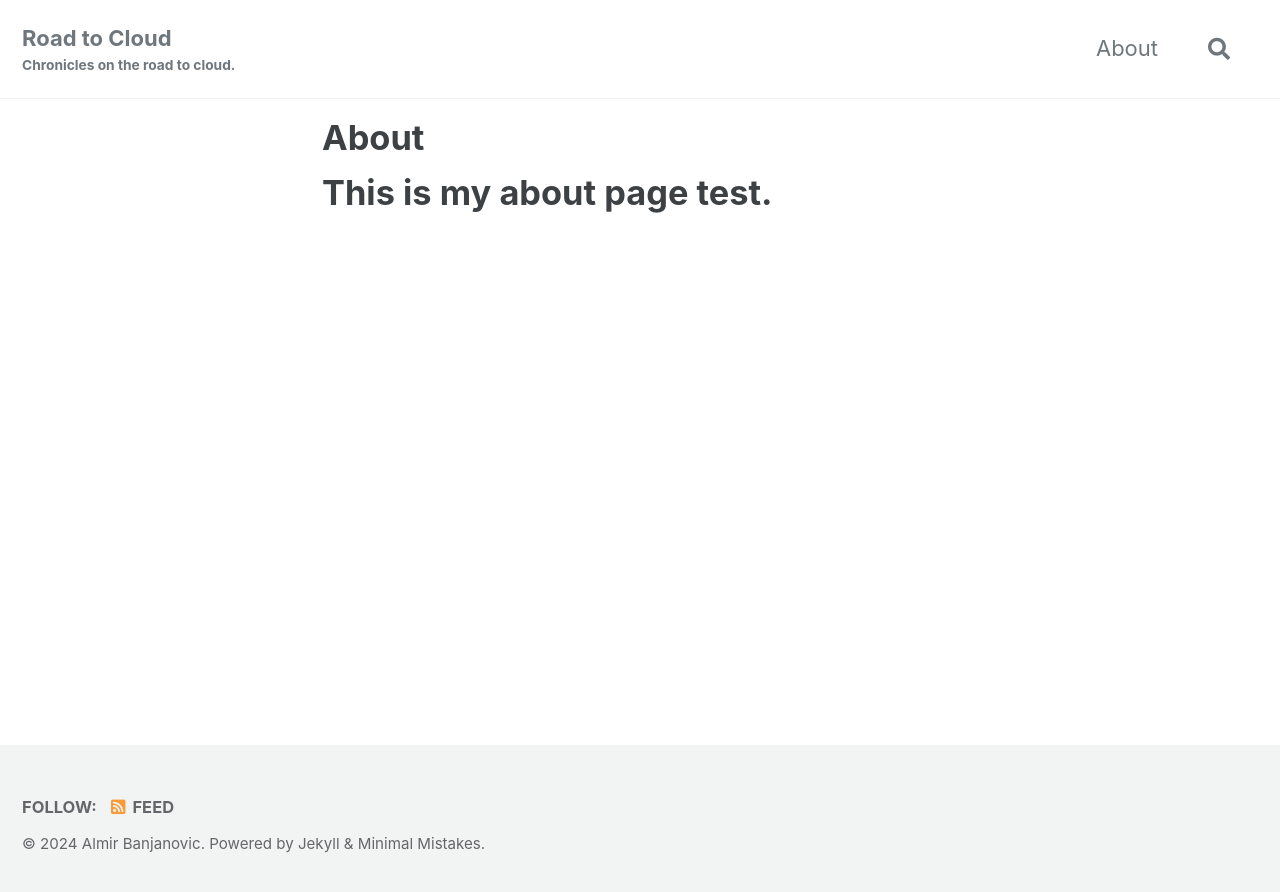
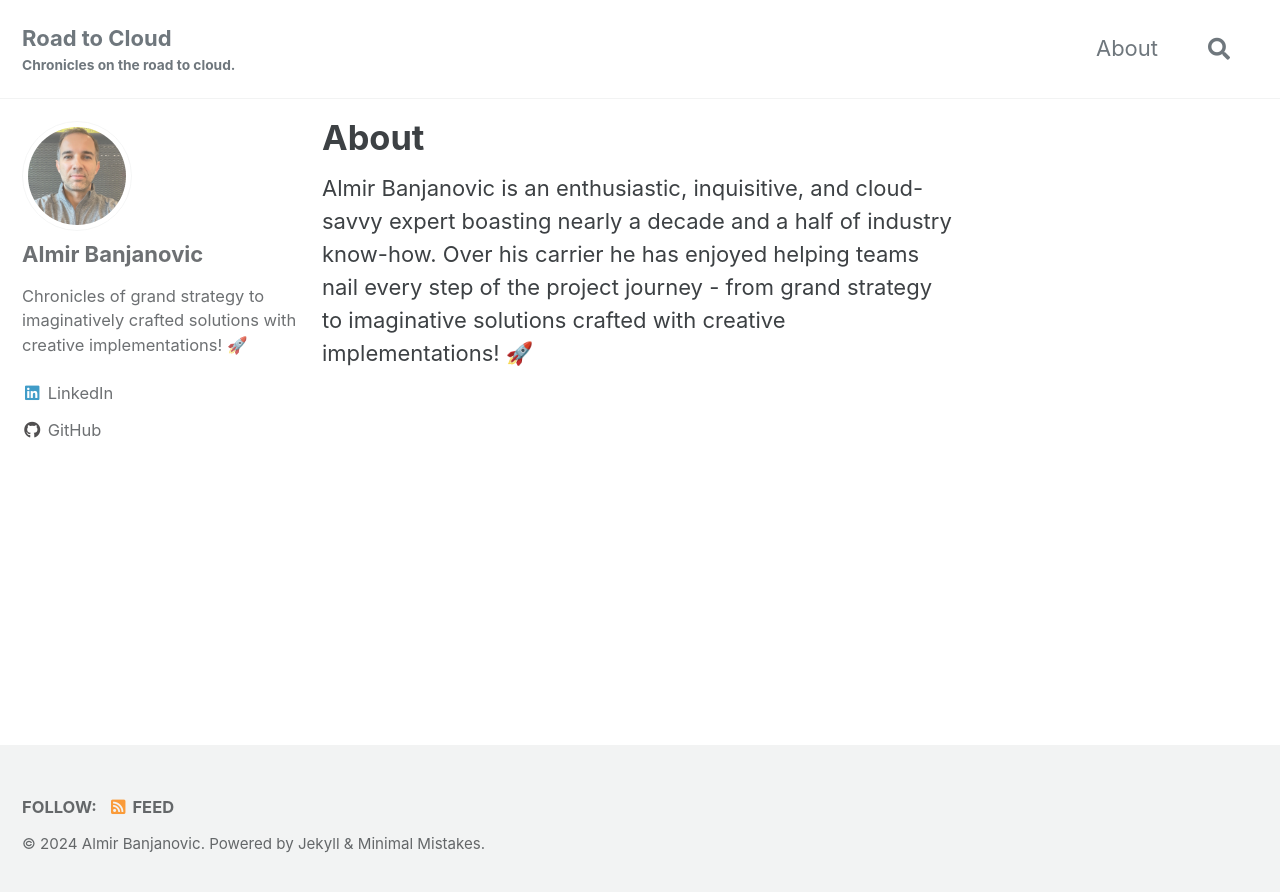
Before and after one commit to almirbanjanovic/roadtocloud.github.io, a Jekyll site: the page built from about.md, in a window 1280 px wide. Shown: the top 892 px of the page. Built offline with Jekyll 4.4.1, drawn with Linux system fonts in a browser that asks for light colours; cached includes are drawn as plain includes; comment, search, counter and statistics services are not loaded.

Commit message:
Update about.md

```diff
--- a/about.md
+++ b/about.md
@@ -1,6 +1,7 @@
 ---
 title: About
 permalink: about/
+author_profile: true
 ---
 
-# This is my about page test.
+Almir Banjanovic is an enthusiastic, inquisitive, and cloud-savvy expert boasting nearly a decade and a half of industry know-how. Over his carrier he has enjoyed helping teams nail every step of the project journey - from grand strategy to imaginative solutions crafted with creative implementations! 🚀
```
